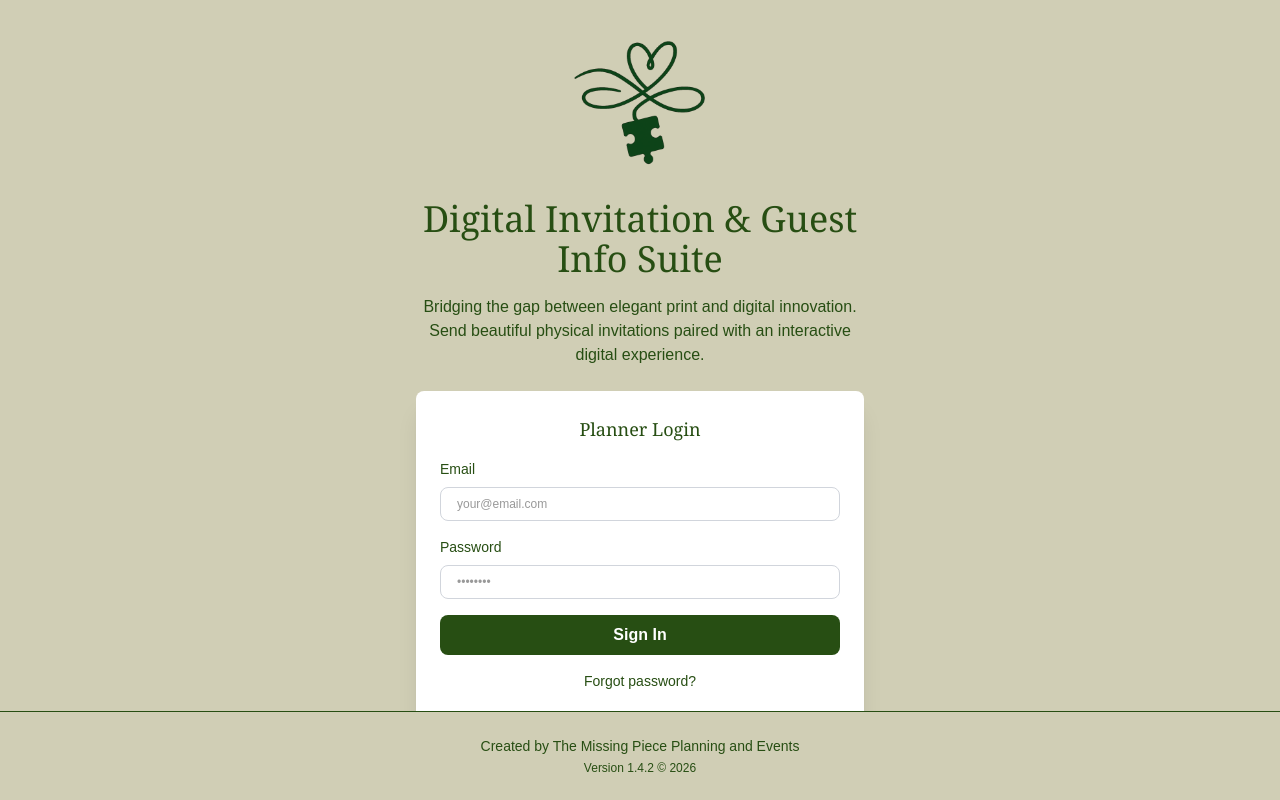
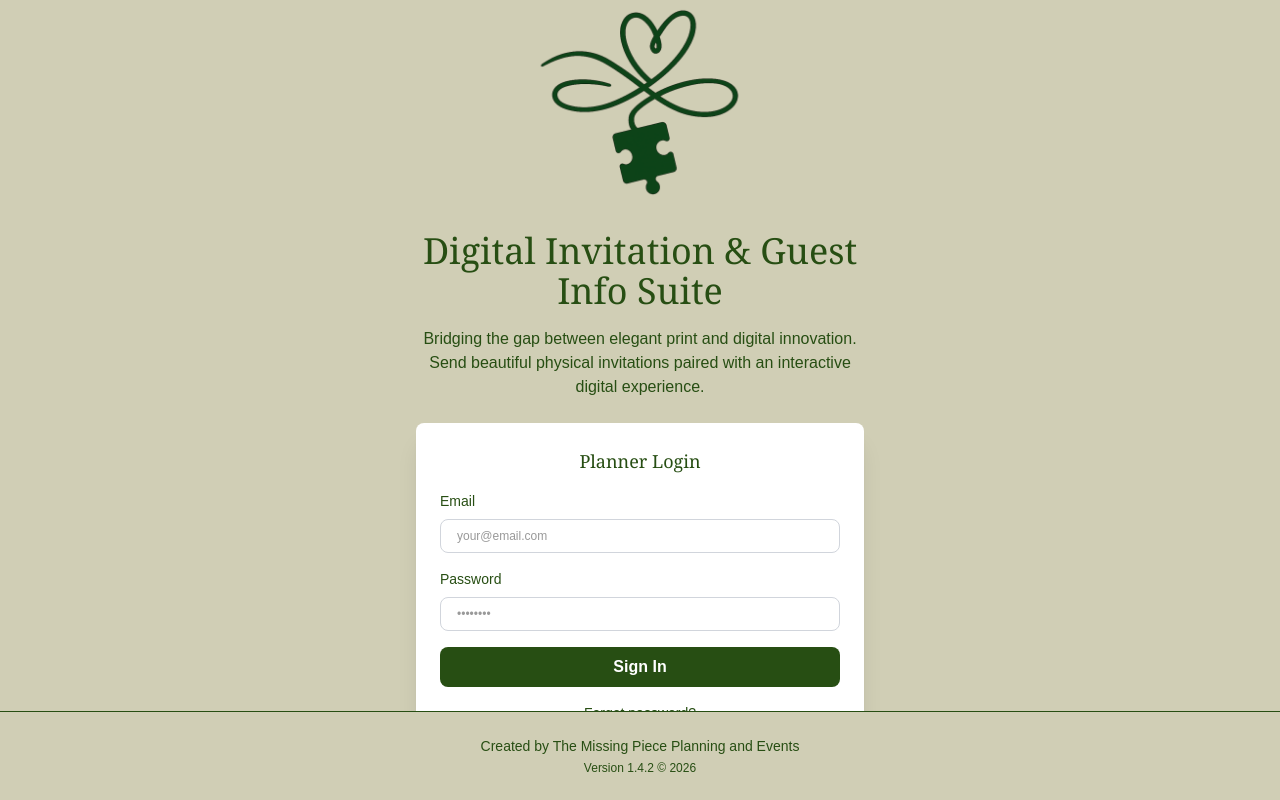
Before and after one commit to tori-ops/hybrid-stationary, a Next.js app: page /login in a window 1280 px wide. Built offline with nearby package versions, Linux system fonts and the light colour scheme; no server answers.

Commit message:
Make logo larger and ensure it displays on desktop

```diff
--- a/src/app/login/page.tsx
+++ b/src/app/login/page.tsx
@@ -62,11 +62,11 @@ export default function LoginPage() {
       `}</style>
 
       {/* Logo */}
-      <div className="text-center mb-8 pt-8 md:pt-0">
+      <div className="text-center mb-8 flex-shrink-0">
         <img
           src="/logo.png"
           alt="Logo"
-          className="h-24 md:h-32 mx-auto w-auto object-contain"
+          className="h-32 md:h-48 mx-auto w-auto object-contain"
         />
       </div>
 
```
